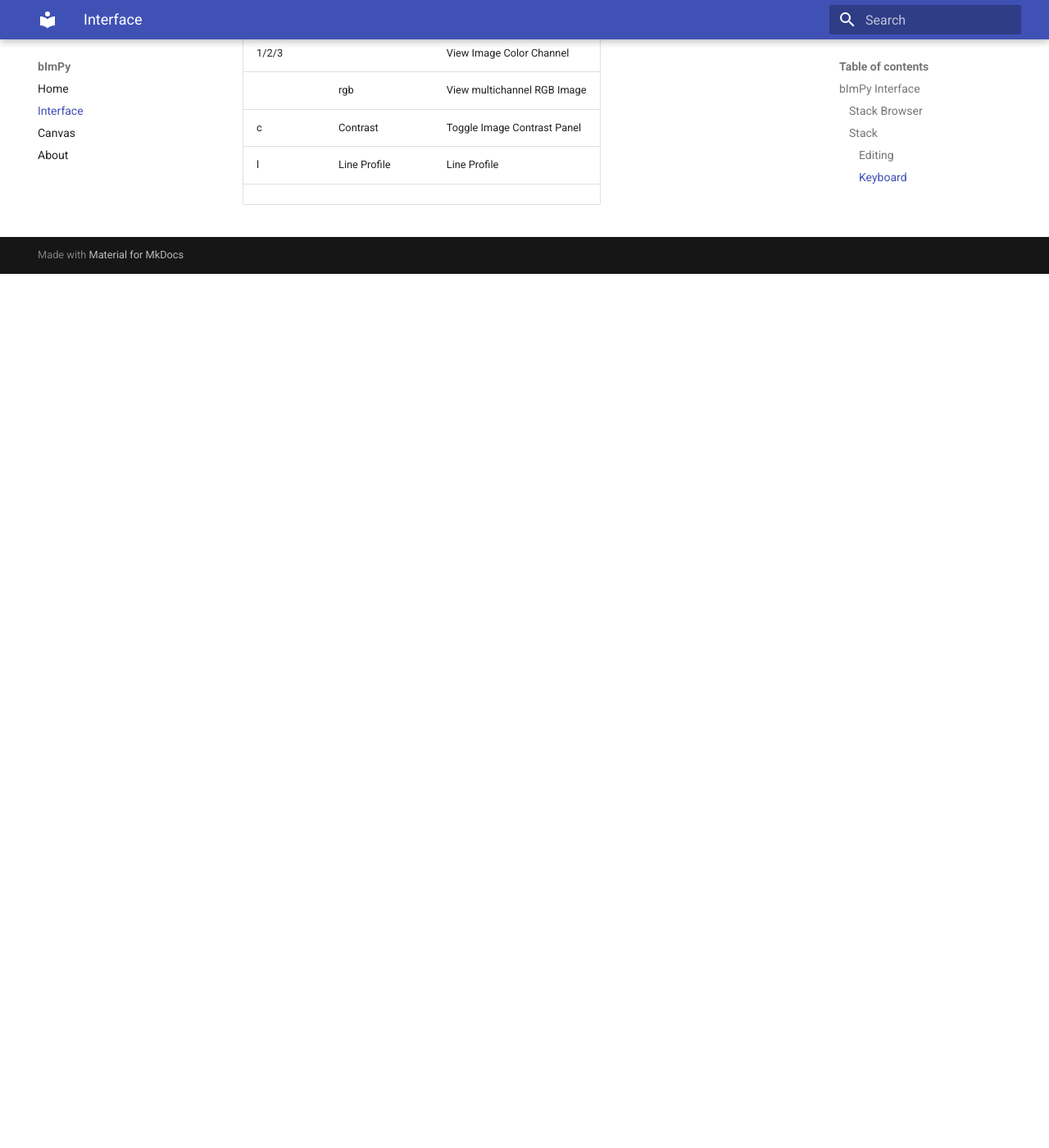
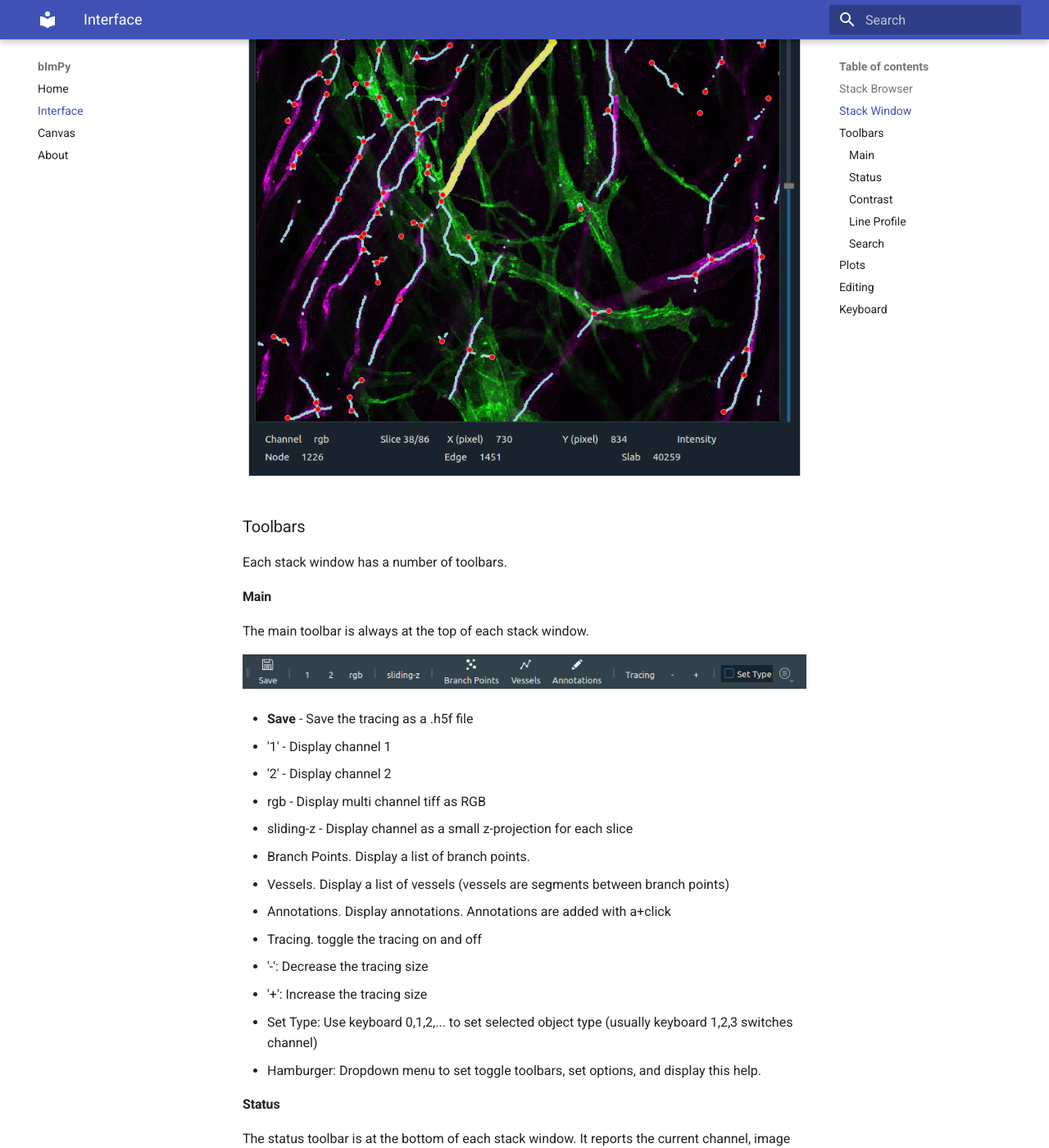
Before and after one commit to cudmore/bImPy-Docs, an MkDocs documentation site: the page built from docs/docs/interface.md, in a window 1280 px wide and 1400 px high, scrolled down 1611 px. Shown: the whole window at 82% size. Built offline with MkDocs 1.6.1 and Material for MkDocs 9.7.7, drawn with Linux system fonts in a browser that asks for light colours; before the commit the page ends 1945 px from its top, so only the background shows below that; some of the changed text lies outside the part shown.

Commit message:
adding screen shots

```diff
--- a/docs/docs/interface.md
+++ b/docs/docs/interface.md
@@ -1,14 +1,68 @@
-## bImPy Interface
 
 ### Stack Browser
 
+The stack browser is the main interface window to load Tiff files.
+
+Drag and drop Tiff files into the stack browser and double-click to open a stack-window.
+
 ![Screenshot](img/stack-browser-window.png)
 
-### Stack
+### Stack Window
 
+Example 1
 ![Screenshot](img/stack-window.png)
 
-#### Editing
+Example 2
+
+![Screenshot](img/stack-window-rgb.png)
+
+### Toolbars
+
+Each stack window has a number of toolbars.
+
+#### Main
+
+The main toolbar is always at the top of each stack window.
+
+![Screenshot](img/toolbars/toolbar-main.png)
+
+- <B>Save</B> - Save the tracing as a .h5f file
+- '1' - Display channel 1
+- '2' - Display channel 2
+- rgb - Display multi channel tiff as RGB
+- sliding-z - Display channel as a small z-projection for each slice
+- Branch Points. Display a list of branch points.
+- Vessels. Display a list of vessels (vessels are segments between branch points)
+- Annotations. Display annotations. Annotations are added with a+click
+- Tracing. toggle the tracing on and off
+- '-': Decrease the tracing size
+- '+': Increase the tracing size
+- Set Type: Use keyboard 0,1,2,... to set selected object type (usually keyboard 1,2,3 switches channel)
+- Hamburger: Dropdown menu to set toggle toolbars, set options, and display this help.
+
+#### Status
+
+The status toolbar is at the bottom of each stack window. It reports the current channel, image slice, cursor/mouse position, intensity, and any selected annotation objects.
+
+![Screenshot](img/toolbars/toolbar-status.png)
+
+#### Contrast
+
+![Screenshot](img/toolbars/toolbar-contrast.png)
+
+#### Line Profile
+
+![Screenshot](img/toolbars/toolbar-line-profile.png)
+
+#### Search
+
+![Screenshot](img/toolbars/toolbar-search.png)
+
+### Plots
+
+![Screenshot](img/toolbars/plot.png)
+
+### Editing
 
 a + Click, Add an annotation
 Shift + Click, Add a branch point
@@ -18,7 +72,7 @@ left-click, Select an object
 Del, delete selected object
 
 
-#### Keyboard
+### Keyboard
 
 | Keyboard | Right-Click Menu | Action                      |
 | -------- | ---------------- | --------------------------- |
```
Also changed, not shown: docs/docs/img/stack-window-rgb.png (added), docs/docs/img/toolbars/plot.png (added), docs/docs/img/toolbars/toolbar-contrast.png (added), docs/docs/img/toolbars/toolbar-line-profile.png (added), docs/docs/img/toolbars/toolbar-main.png (added), docs/docs/img/toolbars/toolbar-search.png (added), docs/docs/img/toolbars/toolbar-status.png (added).
